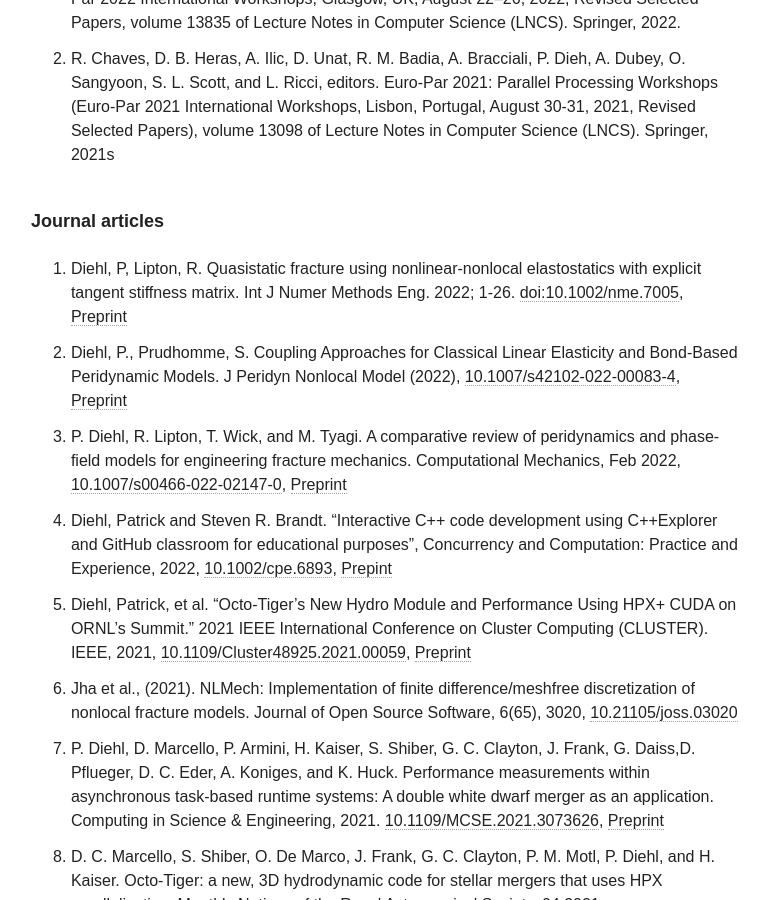
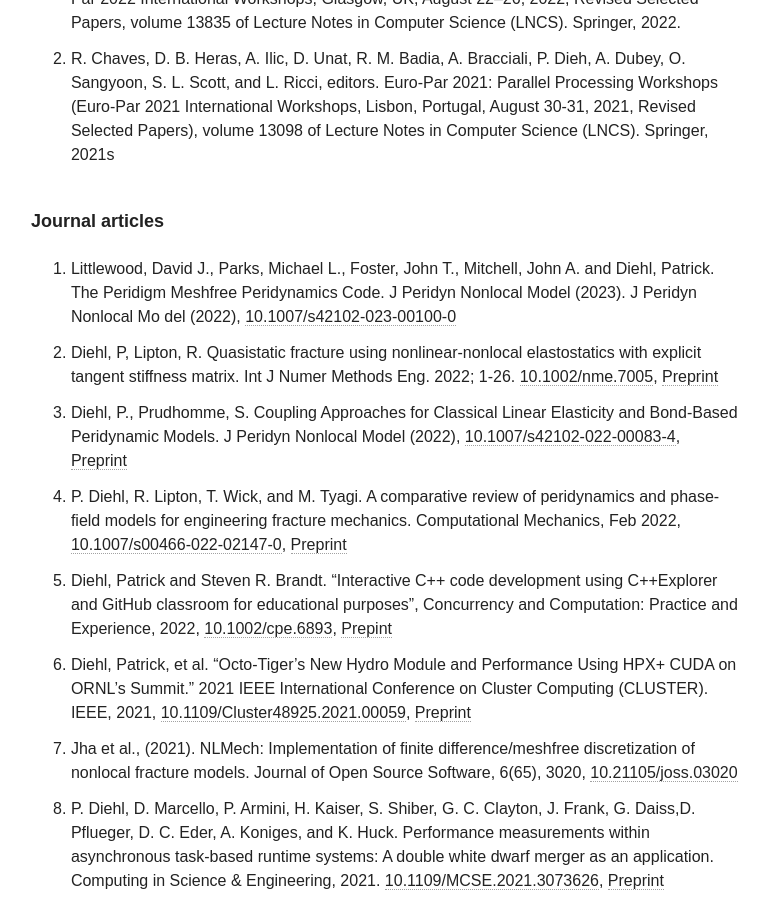
Before and after one commit to diehlpk/diehlpk.github.io, a Jekyll site: the page built from cv/index.md, in a window 1280 px wide and 900 px high, scrolled down 8732 px. Shown: the whole window, without its empty margins (255-1023 px from the left). Built offline with Jekyll 4.4.1, drawn with Linux system fonts in a browser that asks for light colours; nearby versions of some CDN libraries; some web fonts are replaced.

Commit message:
Update CV

```diff
--- a/cv/index.md
+++ b/cv/index.md
@@ -266,7 +266,8 @@ prediction and experimental design ([Link](http://wfm2020.usacm.org/))
 
 ###### Journal articles
 
-1. Diehl, P, Lipton, R. Quasistatic fracture using nonlinear-nonlocal elastostatics with explicit tangent stiffness matrix. Int J Numer Methods Eng. 2022; 1-26. [doi:10.1002/nme.7005](https://doi.org/10.1002/nme.7005), [Preprint](https://engrxiv.org/3je6b/)
+1. Littlewood, David J., Parks, Michael L., Foster, John T., Mitchell, John A. and Diehl, Patrick. The Peridigm Meshfree Peridynamics Code. J Peridyn Nonlocal Model (2023). J Peridyn Nonlocal Mo    del (2022), [10.1007/s42102-023-00100-0](https://link.springer.com/article/10.1007/s42102-023-00100-0)
+1. Diehl, P, Lipton, R. Quasistatic fracture using nonlinear-nonlocal elastostatics with explicit tangent stiffness matrix. Int J Numer Methods Eng. 2022; 1-26. [10.1002/nme.7005](https://doi.org/10.1002/nme.7005), [Preprint](https://engrxiv.org/3je6b/)
 1. Diehl, P., Prudhomme, S. Coupling Approaches for Classical Linear Elasticity and Bond-Based Peridynamic Models. J Peridyn Nonlocal Model (2022), [10.1007/s42102-022-00083-4](https://link.springer.com/article/10.1007/s42102-022-00083-4), [Preprint](https://arxiv.org/abs/2203.09934)
 1. P. Diehl, R. Lipton, T. Wick, and M. Tyagi. A comparative review of peridynamics and phase-field models for engineering fracture mechanics. Computational Mechanics, Feb 2022, [10.1007/s00466-022-02147-0](https://doi.org/10.1007/s00466-022-02147-0), [Preprint](https://engrxiv.org/gty2b/)
 1. Diehl, Patrick and Steven R. Brandt. "Interactive C++ code development using C++Explorer and GitHub classroom for educational purposes", Concurrency and Computation: Practice and Experience, 2022, [10.1002/cpe.6893](https://doi.org/10.1002/cpe.6893), [Prepint](https://edarxiv.org/5te23/)
```
